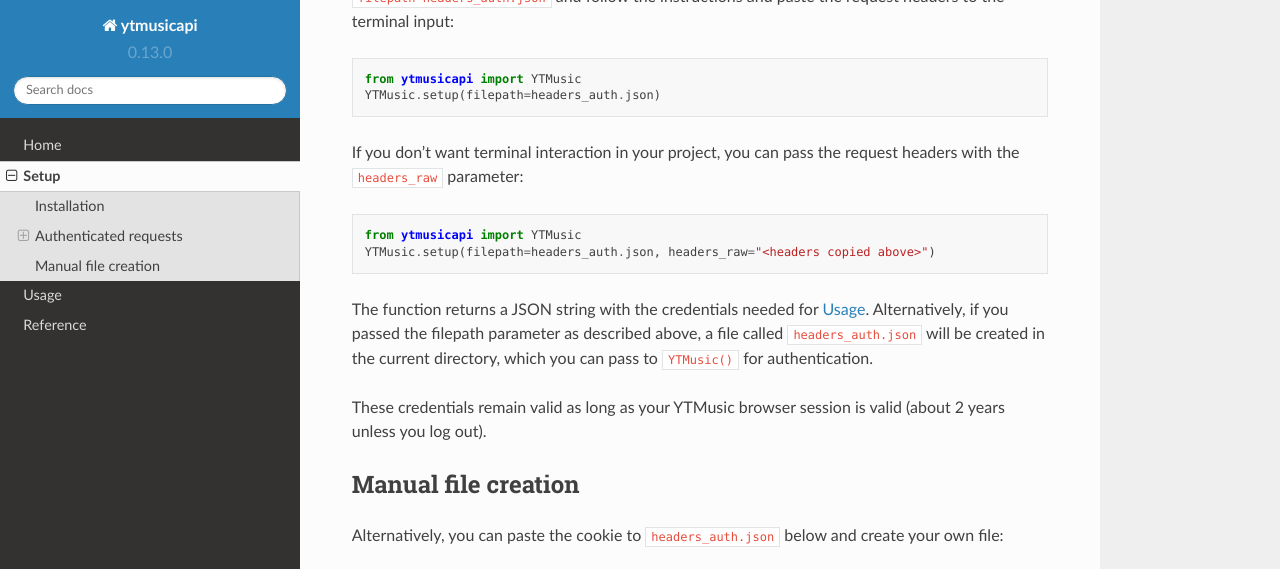
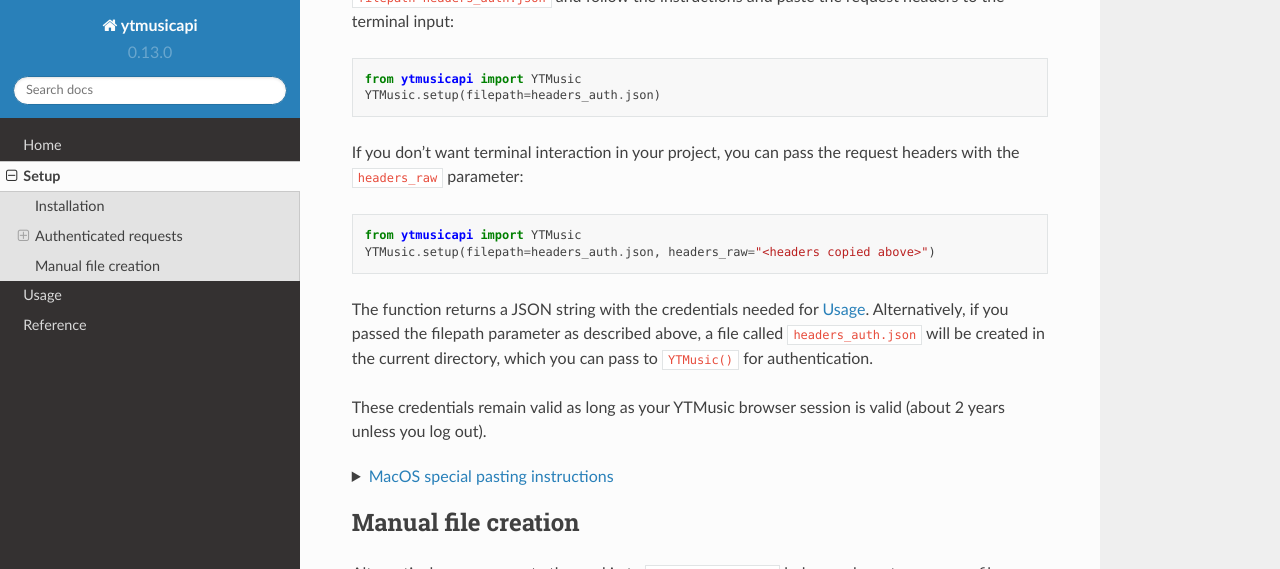
Before and after one commit to sigma67/ytmusicapi, a Sphinx documentation site: the page built from docs/source/setup.rst, in a window 1280 px wide and 900 px high, scrolled down 850 px, cut to the strip 0-569 px from the top of the window. Built offline with Sphinx 7.4.7 and the Read the Docs theme 2.0.0, drawn with Linux system fonts in a browser that asks for light colours.

Commit message:
Add instructions for pasting credentials on MacOS

```diff
--- a/docs/source/setup.rst
+++ b/docs/source/setup.rst
@@ -71,6 +71,21 @@
 
 These credentials remain valid as long as your YTMusic browser session is valid (about 2 years unless you log out).
 
+.. raw:: html
+
+   <details>
+   <summary><a>MacOS special pasting instructions</a></summary>
+
+.. container::
+
+    - MacOS terminal application can only accept 1024 characters pasted to std input. To paste in terminal, a small utility called pbpaste must be used.
+    - In terminal just prefix the command used to run the script you created above with ``pbpaste | ``
+    - This will pipe the contents of the clipboard into the script just as if you had pasted it from the edit menu.
+
+.. raw:: html
+
+   </details><br>
+
 Manual file creation
 --------------------
 
```
